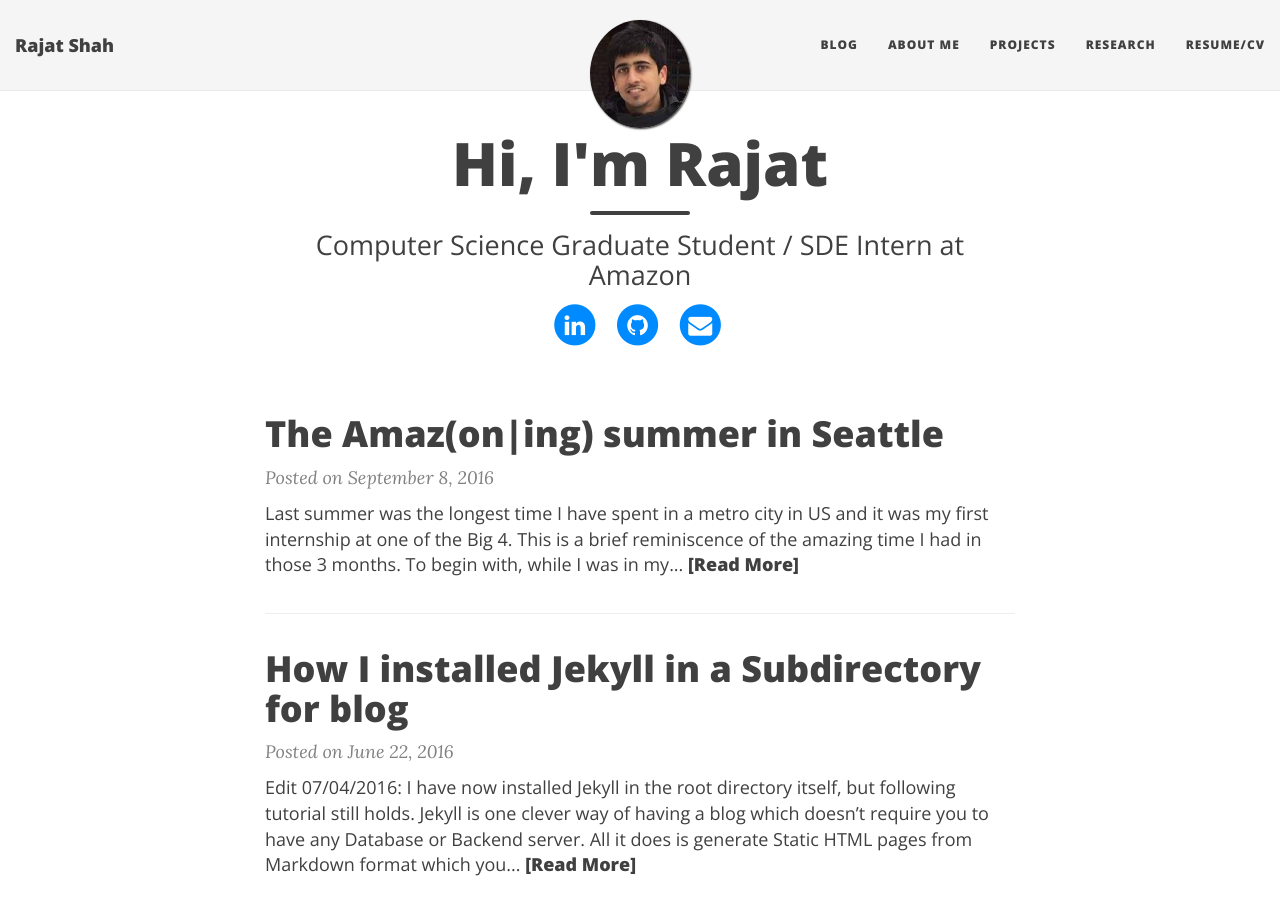
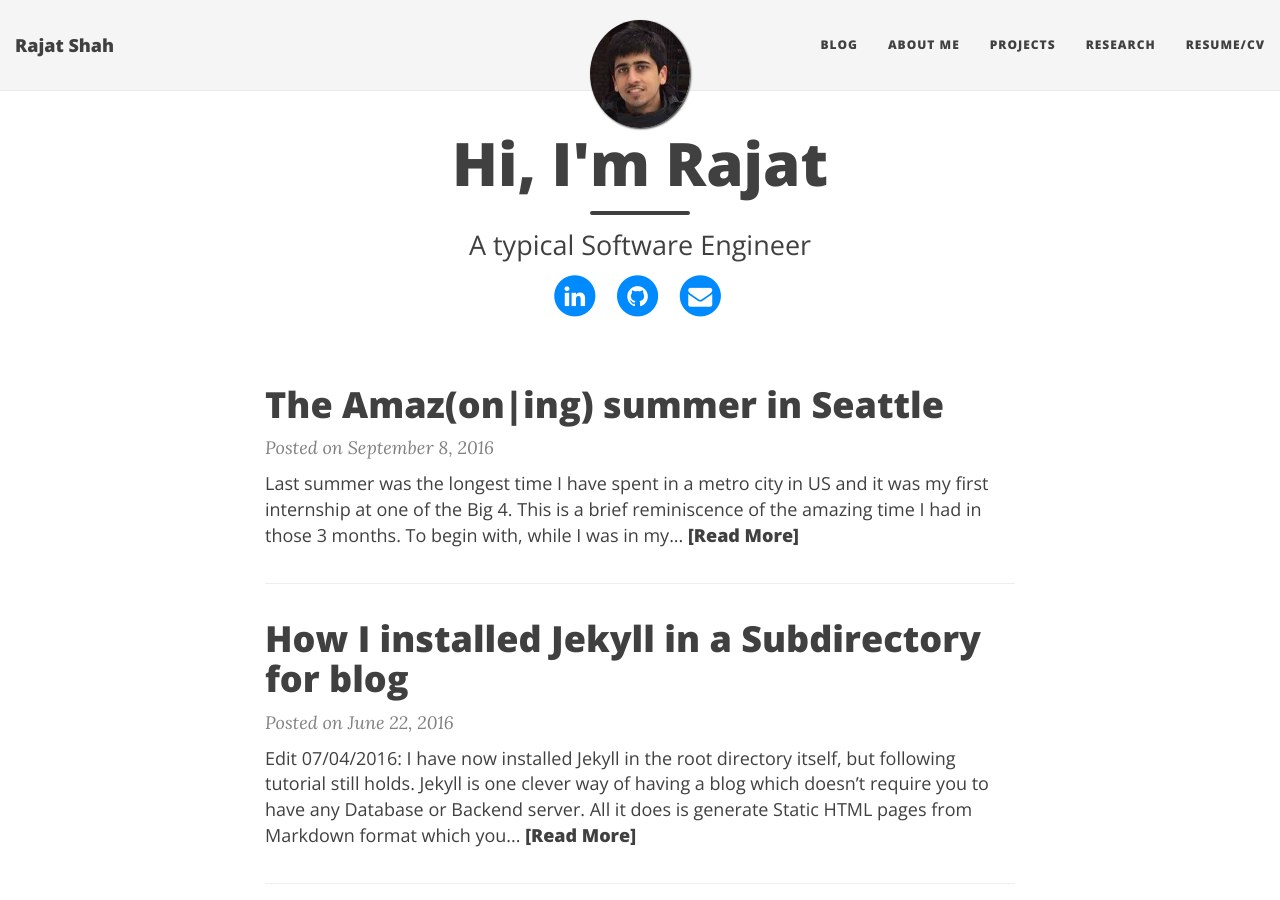
Before and after one commit to shahrajat/shahrajat.github.io, a Jekyll site: the page built from index.html, in a window 1280 px wide and 900 px high. Built offline with Jekyll 4.4.1, drawn with Linux system fonts in a browser that asks for light colours; nearby versions of some CDN libraries; the list of posts is cut into pages by our own code.

Commit message:
Update index.html

```diff
--- a/index.html
+++ b/index.html
@@ -1,7 +1,7 @@
 ---
 layout: page
 title: Hi, I'm Rajat
-subtitle: Computer Science Graduate Student / SDE Intern at Amazon
+subtitle: A typical Software Engineer
 ---
 
 <div class="posts-list">
```
